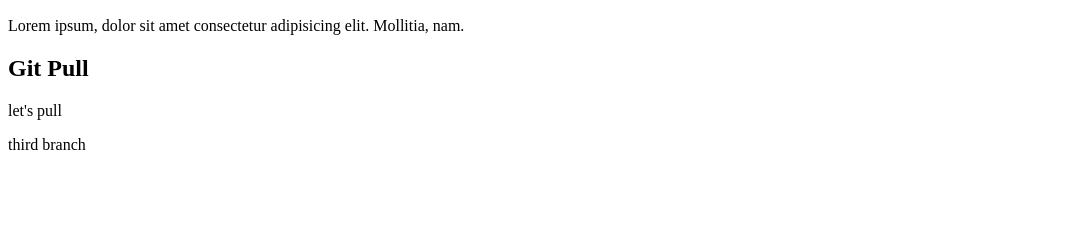
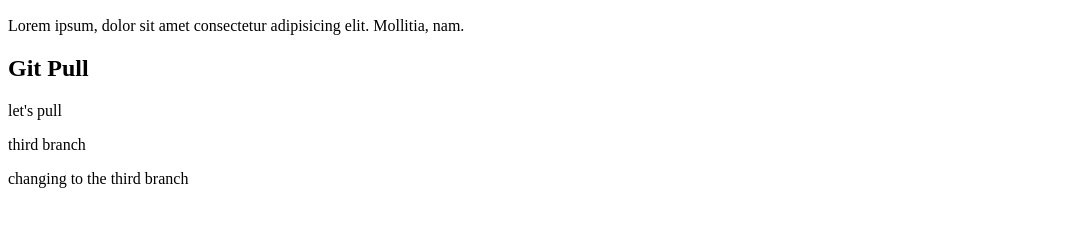
Before and after one commit to Nayem58/module-3-git, a plain HTML site: page index.html in a window 1280 px wide. Shown: the part 417-644 px from the top of the page, without its empty margins (0-1079 px from the left). Drawn offline with Linux system fonts and the light colour scheme.

Commit message:
changing to the third branch

```diff
--- a/index.html
+++ b/index.html
@@ -19,5 +19,6 @@
     <h2>Git Pull</h2>
     <p>let's pull</p>
     <p>third branch</p>
+    <p>changing to the third branch</p>
   </body>
 </html>
```
